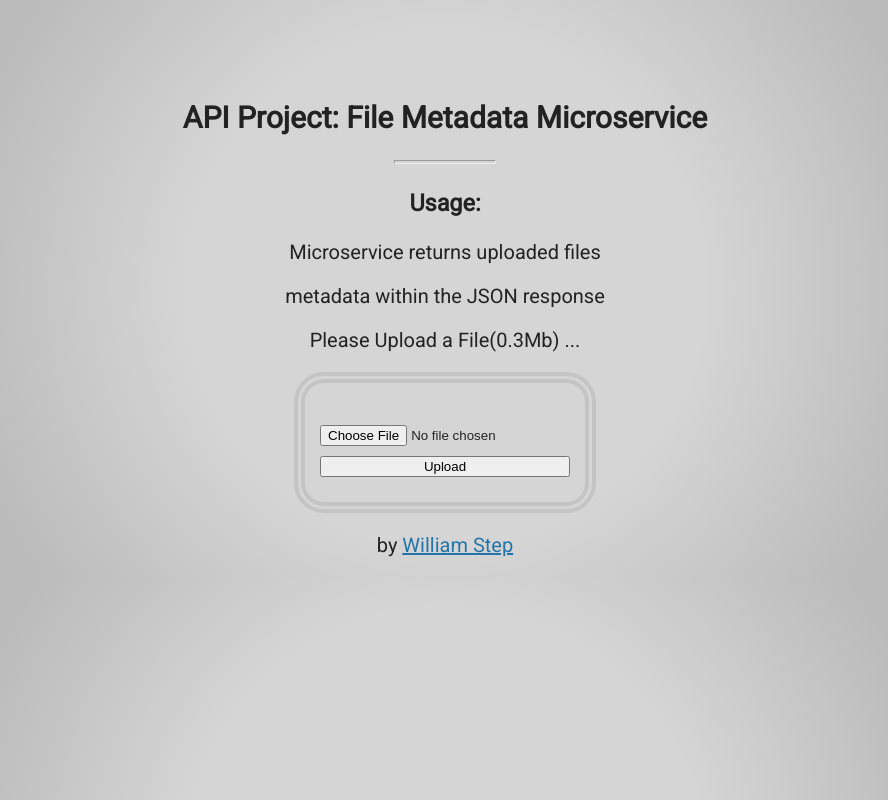
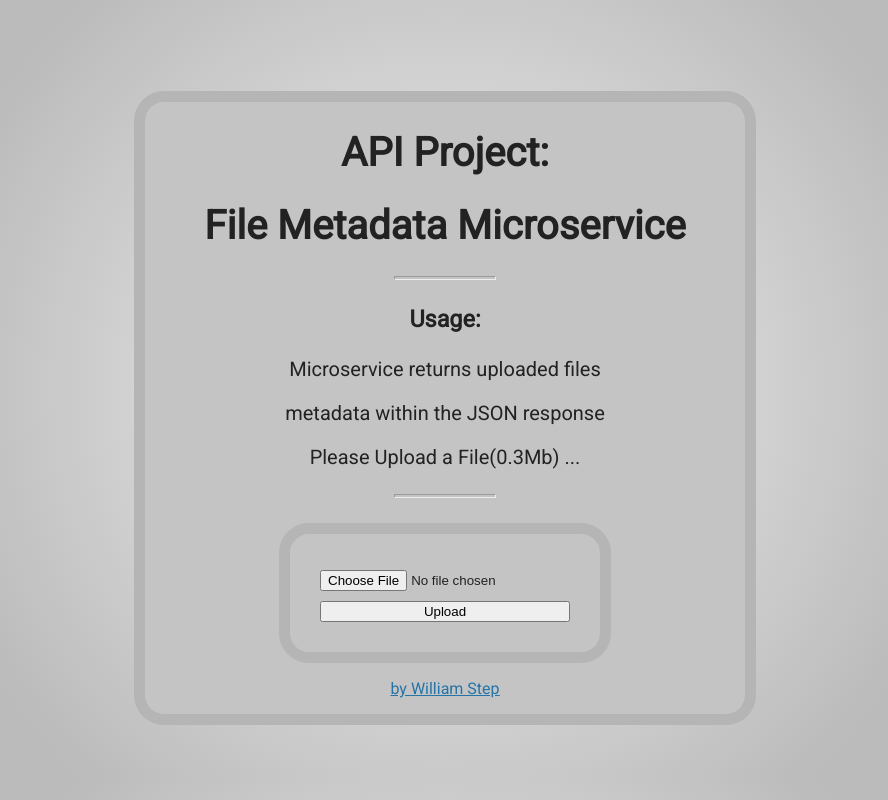
Before and after one commit to will-s-205/fcc-boilerplate-project-filemetadata, a website: page views/index.html in a window 1280 px wide. Shown: the whole page, without its empty margins (195-1083 px from the left). Drawn offline with Linux system fonts and the light colour scheme.

Commit message:
Update style.css

```diff
--- a/public/style.css
+++ b/public/style.css
@@ -1,17 +1,30 @@
 /****** Main Styling ******/
 
+/* FOR DEBUG */
+/* * {
+  outline: 1px solid red;
+} */
+
 body {
-  margin-top: 100px;
   font-family: 'Roboto', sans-serif;
   font-size: 20px;
   color: #222;
   background: radial-gradient(circle, rgba(213, 213, 213, 1) 37%, rgba(187, 187, 187, 1) 71%);
+  /* to center app on page */
+  height: 95vh;
+  display: flex;
   text-align: center;
+  align-items: center;
+  justify-content: center;
 }
 
 .container {
   padding: 0;
   margin-top: 40px;
+  width: 600px;
+  border: 3mm solid rgba(53, 53, 53, 0.1);
+  border-radius: 30px;
+  background: rgb(196, 196, 196);
 }
 
 a {
@@ -31,11 +44,9 @@ input#button {
 .view {
   position: relative;
   margin: auto;
-  /* margin-top: 40px; */
-  border: 3mm double rgba(53, 53, 53, 0.1);
+  border: 3mm solid rgba(53, 53, 53, 0.1);
   border-radius: 30px;
-  padding: 15px;
-  /* width: 60%; */
+  padding: 10px 30px 20px 30px;
   max-width: 250px;
 }
 
@@ -44,3 +55,9 @@ hr {
   height: 2px;
   width: 100px;
 }
+
+.footer {
+  text-decoration: underline;
+  font-size: medium;
+  color: #2574A9;
+}
--- a/views/index.html
+++ b/views/index.html
@@ -12,12 +12,15 @@
 
 <body>
   <div class="container">
-    <h2>API Project: File Metadata Microservice</h2>
+    <h1>API Project: </h1>
+    <h1>File Metadata Microservice</h1>
     <hr />
     <h3>Usage:</h3>
     <p>Microservice returns uploaded files</p>
     <p>metadata within the JSON response</p>
     <p>Please Upload a File(0.3Mb) ...</p>
+    <hr />
+
     <div class="view">
       <h4 id="output"></h4>
       <form enctype="multipart/form-data" method="POST" action="/api/fileanalyse">
@@ -25,12 +28,13 @@
         <input id="button" type="submit" value="Upload">
       </form>
     </div>
-  </div>
-  <div class="footer">
-    <p>
-      by <a href="https://github.com/will-s-205/fcc-boilerplate-project-filemetadata" target="_blank"
-        rel="noreferrer">William Step</a>
-    </p>
+
+    <div>
+      <p class="footer">
+        by <a href="https://github.com/will-s-205/fcc-boilerplate-project-filemetadata" target="_blank" rel="noreferrer"
+          class="footer">William Step</a>
+      </p>
+    </div>
   </div>
 </body>
 
```
